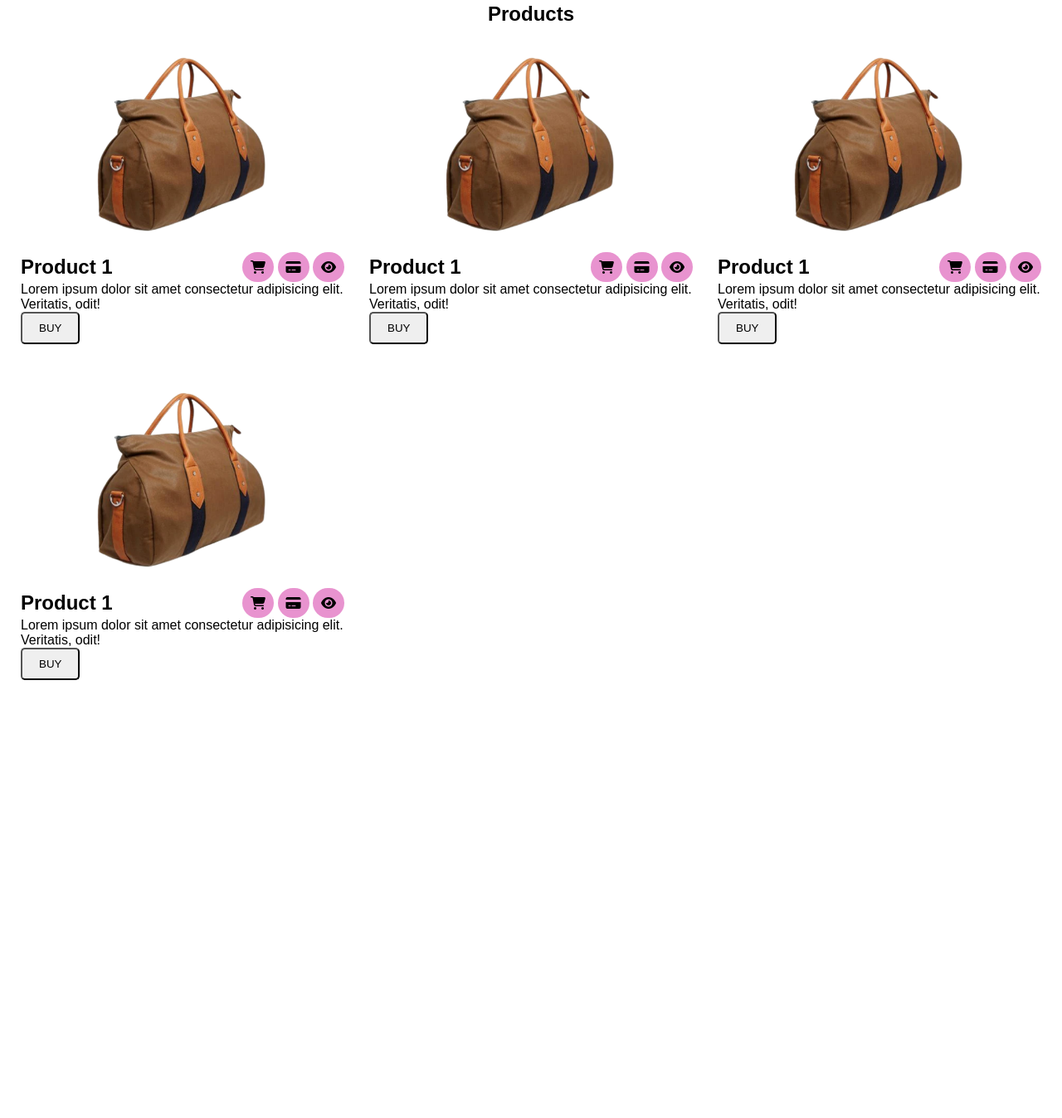
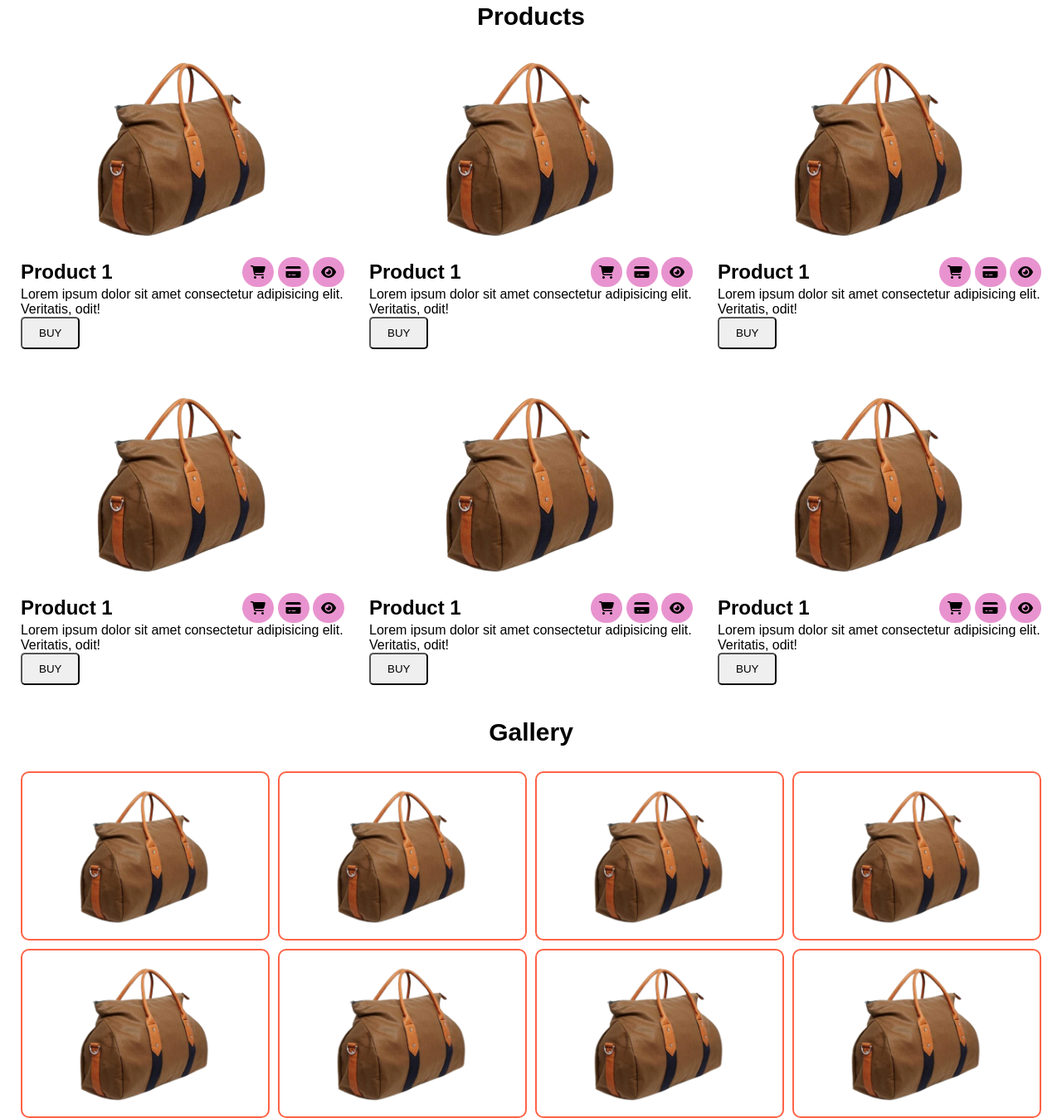
Before and after one commit to subas-roy/Awsome-Shop, a plain HTML site: page index.html in a window 1280 px wide. Shown: the part 535-1883 px from the top of the page at 83% size. Before the commit the page ends 1395 px from the top, so only its background shows below. Drawn offline with Linux system fonts and the light colour scheme.

Commit message:
created simple gallery section with mobile responsive

```diff
--- a/index.html
+++ b/index.html
@@ -54,8 +54,34 @@
 
       <!-- products section starts here -->
       <section class="product-section">
-        <h1 style="text-align: center;">Products</h1>
+        <h1 style="text-align: center; font-size: 30px;">Products</h1>
         <div class="grid-container">
+            <div class="single-product">
+                <img src="images/products/bag.png" alt="">
+                <div class="heading-icons">
+                    <h2>Product 1</h2>
+                    <div>
+                        <span><i class="fa-solid fa-cart-shopping"></i></span>
+                        <span><i class="fa-solid fa-credit-card"></i></span>
+                        <span><i class="fa-solid fa-eye"></i></span>
+                    </div>
+                </div>
+                <p style="font-size: 16px;">Lorem ipsum dolor sit amet consectetur adipisicing elit. Veritatis, odit!</p>
+                <button class="common-button">BUY</button>
+            </div>
+            <div class="single-product">
+                <img src="images/products/bag.png" alt="">
+                <div class="heading-icons">
+                    <h2>Product 1</h2>
+                    <div>
+                        <span><i class="fa-solid fa-cart-shopping"></i></span>
+                        <span><i class="fa-solid fa-credit-card"></i></span>
+                        <span><i class="fa-solid fa-eye"></i></span>
+                    </div>
+                </div>
+                <p style="font-size: 16px;">Lorem ipsum dolor sit amet consectetur adipisicing elit. Veritatis, odit!</p>
+                <button class="common-button">BUY</button>
+            </div>
             <div class="single-product">
                 <img src="images/products/bag.png" alt="">
                 <div class="heading-icons">
@@ -111,6 +137,38 @@
         </div>
       </section>
       <!-- products section endss here -->
+
+      <!-- gallery section starts here -->
+      <section class="gallery-section">
+        <h1 style="text-align: center; font-size: 30px; margin-bottom: 30px;">Gallery</h1>
+        <div class="gallery-container">
+            <div class="single-gallery">
+                <img src="images/products/bag.png" alt="">
+            </div>
+            <div class="single-gallery">
+                <img src="images/products/bag.png" alt="">
+            </div>
+            <div class="single-gallery">
+                <img src="images/products/bag.png" alt="">
+            </div>
+            <div class="single-gallery">
+                <img src="images/products/bag.png" alt="">
+            </div>
+            <div class="single-gallery">
+                <img src="images/products/bag.png" alt="">
+            </div>
+            <div class="single-gallery">
+                <img src="images/products/bag.png" alt="">
+            </div>
+            <div class="single-gallery">
+                <img src="images/products/bag.png" alt="">
+            </div>
+            <div class="single-gallery">
+                <img src="images/products/bag.png" alt="">
+            </div>
+        </div>
+      </section>
+      <!-- gallery section ends here -->
     </main>
     <footer></footer>
 </body>
--- a/styles/style.css
+++ b/styles/style.css
@@ -57,7 +57,6 @@ body {
 
 /* banner section styles */
 .banner-section {
-    /* border: 2px solid rebeccapurple; */
     max-width: 1250px;
     margin: 0 auto;
     min-height: 400px;
@@ -68,7 +67,6 @@ body {
     border-radius: 10px;
 }
 .text-container {
-    /* border: 2px solid red; */
     width: 50%;
     min-height: 300px;
     display: flex;
@@ -78,7 +76,6 @@ body {
     gap: 15px;
 }
 .banner-image-container {
-    /* border: 2px solid yellow; */
     width: 50%;
     min-height: 300px;
     position: relative;
@@ -89,9 +86,6 @@ body {
     object-fit: cover;
     border-radius: 10px;
 }
-/* .text-container h1, p, span {
-    font-size: 45px;
-} */
 .banner-heading {
     background: linear-gradient(45deg, #e893cf, #9376e0);
     background-clip: text;
@@ -110,7 +104,6 @@ body {
     gap: 15px;
 }
 .common-button {
-    /* border: 2px solid #e893cf; */
     padding: 10px 20px;
     border-radius: 5px;
 }
@@ -160,3 +153,27 @@ body {
     padding: 10px;
     border-radius: 50px;
 }
+
+
+/* gallery styles */
+.gallery-section {
+    max-width: 1250px;
+    margin: 0 auto;
+}
+.gallery-container {
+    display: flex;
+    flex-wrap: wrap;
+    justify-content: center;
+    /* align-content: center; */
+    gap: 10px;
+}
+.single-gallery img {
+    width: 70%;
+    display: block;
+    margin: 0 auto;
+}
+.single-gallery {
+    width: 300px;
+    border: 2px solid tomato;
+    border-radius: 10px;
+}
```
